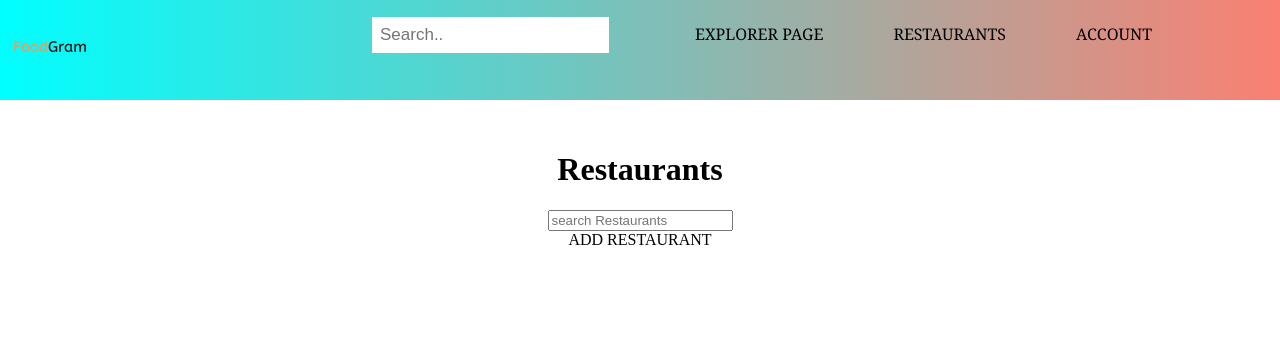
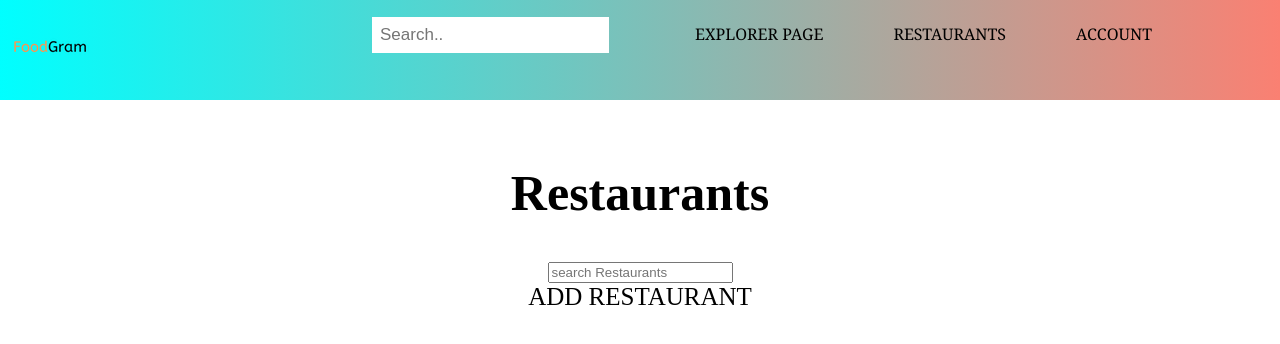
Before and after one commit to mjl776/FoodGram, a Vue app: page /#/ in a window 1280 px wide. Shown: the top 344 px of the page. Built offline with nearby package versions, Linux system fonts and the light colour scheme; no server answers.

Commit message:
added minor change to showRestaurants font-size

```diff
--- a/src/components/Restaurants/showRestaurants.vue
+++ b/src/components/Restaurants/showRestaurants.vue
@@ -3,7 +3,7 @@
     <div class = "container">
         <div class ="showRestaurants">
         <h1> Restaurants </h1>
-            <input type = "text" v-model="search" placeholder ="search Restaurants"/>
+            <input type = "text" v-model="search" class = "text-box" placeholder ="search Restaurants"/>
             <li><router-link tag = a to = "/addRestaurantaccount"> Add Restaurant </router-link> </li>
                 <div v-for = "restaurants in filterRestaurants" :key="restaurants.id" class = "single-comment">
                    <router-link v-bind:to = "'/restaurants/' + restaurants.id"> <h2> {{ restaurants.name }} </h2> </router-link>
@@ -53,6 +53,7 @@ li {
     width: 50%;
     padding: 30px;
     text-align: center;
+    font-size: 25px;
 
 }
 
```
Also changed, not shown: src/components/users/signUp.vue (added, +13 -0 lines), src/components/users/signIn.vue (added).
